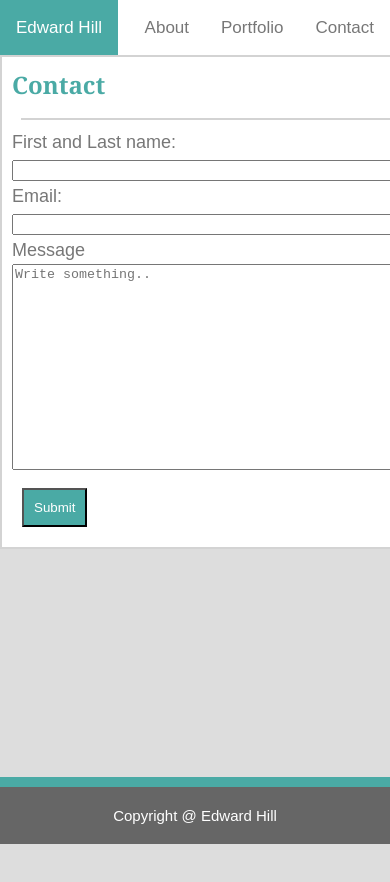
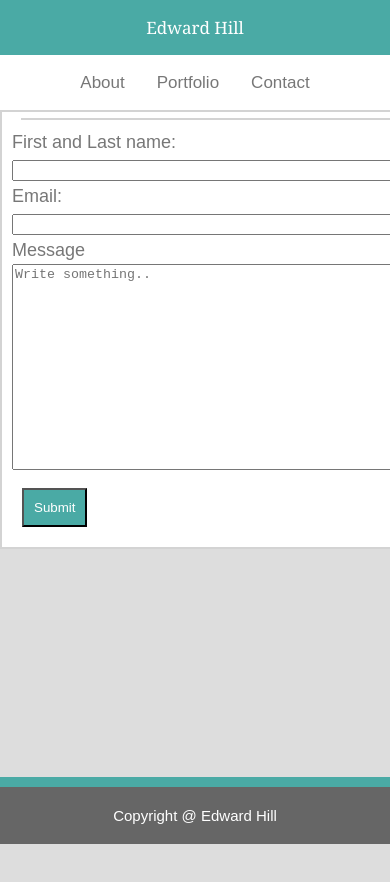
Before and after one commit to edwardphill/Responsive-Portfolio, a plain HTML site: page contact.html in a window 390 px wide. Shown: the top 882 px of the page. Drawn offline with Linux system fonts and the light colour scheme.

Commit message:
Add responsive nav bar

```diff
--- a/assets/css/style.css
+++ b/assets/css/style.css
@@ -35,11 +35,11 @@ a {
 }
 
 input {
-    width: 100%;
+    width: 99%;
 }
 
 textarea {
-    width: 100%;
+    width: 99%;
 }
 
 section {
@@ -87,9 +87,9 @@ li a:hover:not(.active) {
     background-color: #ffffff;
 }
 
-.active {
+.brand {
     background-color: #4aaaa5;
-    font-family: font-family: 'Georgia', Times, Times New Roman, serif;
+    font-family: 'Georgia', 'Times', 'Times New Roman', serif;
     font-size: 24px;
     margin-right: auto;
 }
@@ -99,6 +99,8 @@ li a:hover:not(.active) {
     background-color: #ffffff;
     width: 100%;
     display: flex;
+    justify-content: space-between;
+    align-content: center;
     border-bottom: 2px solid lightgray;
     position: fixed;
 }
@@ -166,4 +168,19 @@ li a:hover:not(.active) {
     #main {
         width: 400px;
     }
+    .topnav {
+        flex-direction: column;
+    }
+    .brand {
+        width: 100%;
+        display: flex;
+        align-content: center;
+        justify-content: center;
+    }
+    .nav-links {
+        width: 100%;
+        display: flex;
+        align-content: center;
+        justify-content: center;
+    }
 }
--- a/contact.html
+++ b/contact.html
@@ -10,12 +10,15 @@
     <link rel="stylesheet" type="text/css" href="assets/css/style.css" />
   </head>
 
-  <body>
-    <div class="topnav">
-      <a class="active">Edward Hill</a>
-      <a href="index.html">About</a>
-      <a href="portfolio.html">Portfolio</a>
-      <a href="contact.html">Contact</a>
+  <div class="topnav">
+      <div class="brand">
+        <a class="active">Edward Hill</a>
+      </div>
+      <div class="nav-links">
+        <a href="index.html">About</a>
+        <a href="portfolio.html">Portfolio</a>
+        <a href="contact.html">Contact</a>
+      </div>
     </div>
 
     <div class="container">
```
Also changed, not shown: index.html (+8 -5 lines), portfolio.html (+8 -4 lines).
